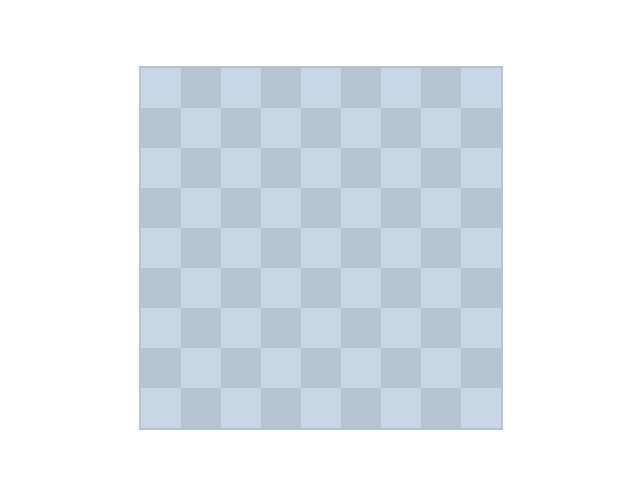
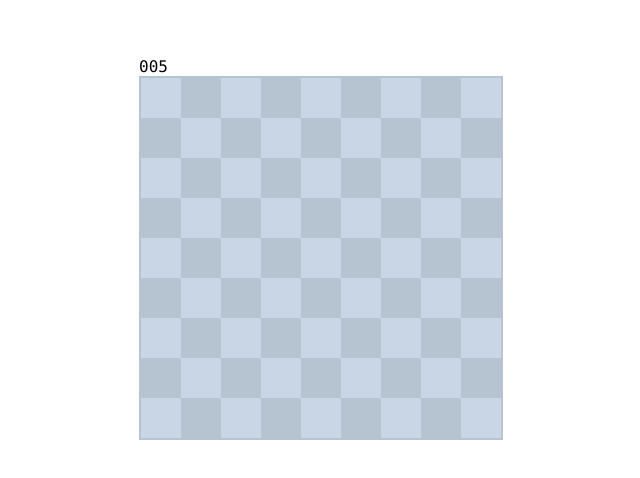
Before and after one commit to shdq/minesweeper, a React (Create React App) app: page / in a window 1280 px wide. Shown: the part 152-630 px from the top of the page, without its empty margins (319-959 px from the left). Built offline with nearby package versions, Linux system fonts and the light colour scheme.

Commit message:
timer component added

```diff
--- a/src/App.js
+++ b/src/App.js
@@ -1,4 +1,5 @@
 import React, { Component } from "react";
+import Timer from "./components/timerComponent";
 import Cell from "./components/cellComponent";
 import styled from "styled-components";
 
@@ -6,7 +7,7 @@ const Wrapper = styled.span`
   border: 2px solid #b6c3d1;
   display: flex;
   flex-wrap: wrap;
-  width: ${props => (props.width * 40 + "px")};
+  width: ${props => props.width * 40 + "px"};
 `;
 
 class Field {
@@ -105,7 +106,12 @@ class App extends Component {
       );
     }
 
-    return <Wrapper width={field.width}>{grid}</Wrapper>;
+    return (
+      <React.Fragment>
+        <Timer />
+        <Wrapper width={field.width}>{grid}</Wrapper>
+      </React.Fragment>
+    );
   }
 }
 
--- /dev/null
+++ b/src/components/timerComponent.js
@@ -0,0 +1,30 @@
+import React, { Component } from "react";
+
+class Timer extends Component {
+  constructor(props) {
+    super(props);
+    this.state = {
+      time: 0
+    };
+  }
+
+  componentDidMount() {
+    this.timerID = setInterval(() => this.tick(), 1000);
+  }
+
+  componentWillUnmount() {
+    clearInterval(this.timerID);
+  }
+
+  tick() {
+    this.setState(state => ({
+      date: state.time++
+    }));
+  }
+
+  render() {
+    return <code>{this.state.time.toString().padStart(3, "0")}</code>;
+  }
+}
+
+export default Timer;
```
